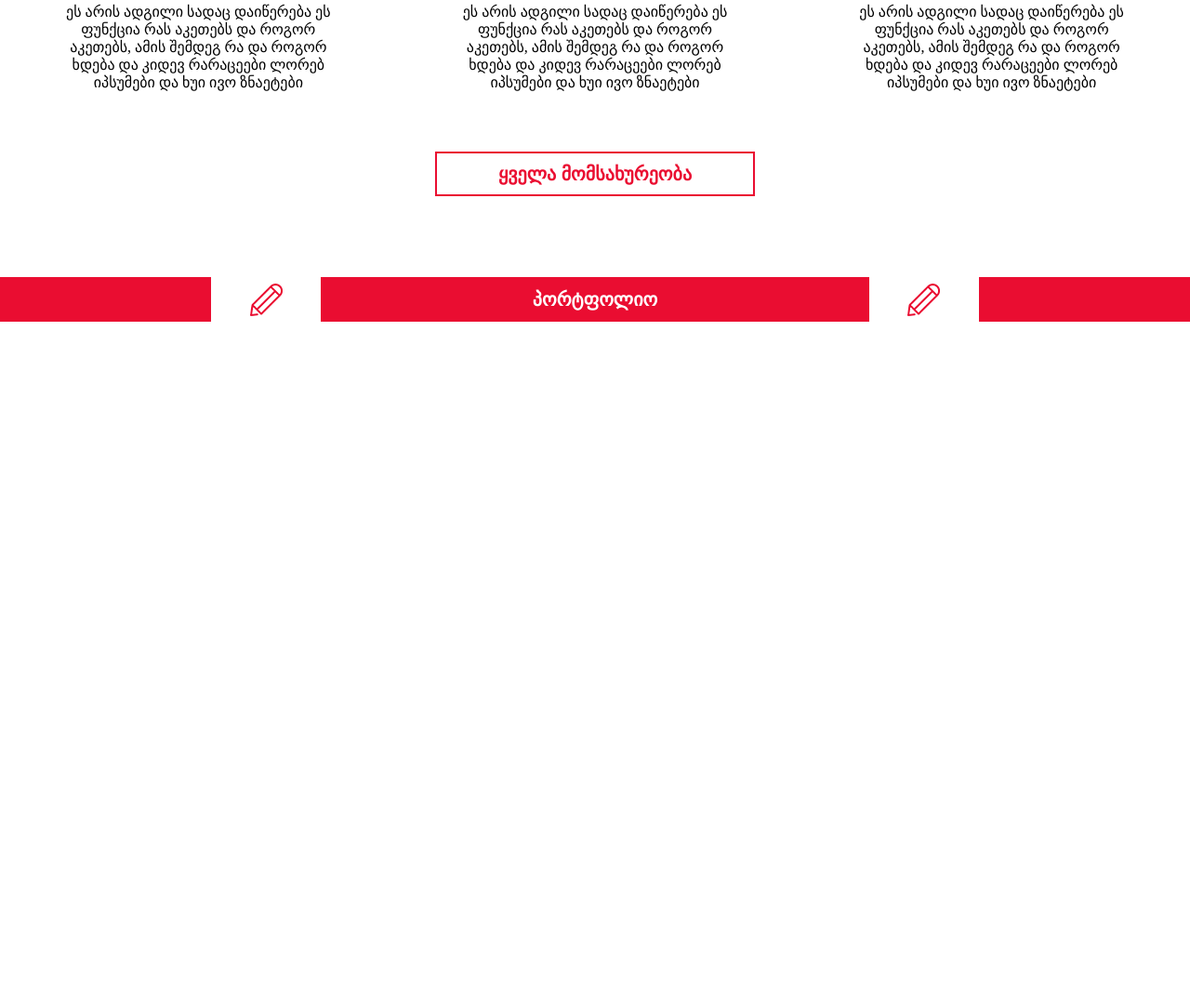
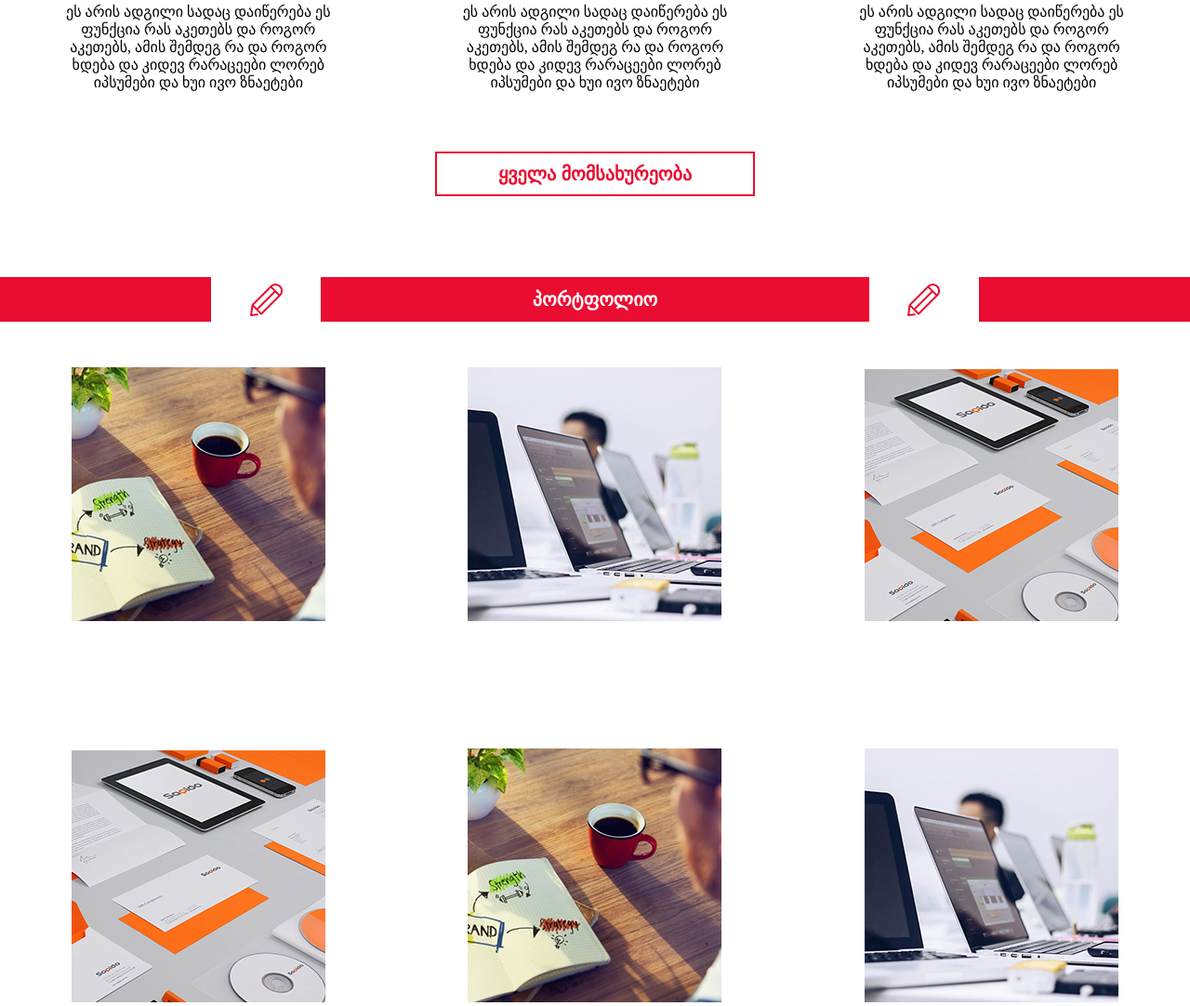
Before and after one commit to jemiks/agencydotcom, a plain HTML site: page index.html in a window 1280 px wide. Shown: the part 1221-2303 px from the top of the page at 93% size. Before the commit the page ends 1567 px from the top, so only its background shows below. Drawn offline with Linux system fonts and the light colour scheme.

Commit message:
html0.3-css0.3

```diff
--- a/index.html
+++ b/index.html
@@ -83,18 +83,38 @@
     </div>
     <div class="content-portfolio">
         <div class="info-services">
-            <div class="portfolio-service">
-
-            </div>
+            <div class="portfolio-service"></div>
             <div class="text-service">
                 <p>პორტფოლიო</p>
             </div>
-            <div class="portfolio-service">
+            <div class="portfolio-service"></div>
+        </div>
+        <div class="portfolio-images">
+            <div class="upper-images">
+                <div class="up-img">
+                    <img src="images/port1.png" alt="">
+                </div>
+                <div class="up-img">
+                    <img src="images/port2.png" alt="">
+                </div>
+                <div class="up-img">
+                    <img src="images/port3.png" alt="">
+                </div>
 
+            </div>
+            <div class="down-images">
+                <div class="down-img">
+                    <img src="images/port3.png" alt="">
+                </div>
+                <div class="down-img">
+                    <img src="images/port1.png" alt="">
+                </div>
+                <div class="down-img">
+                    <img src="images/port2.png" alt="">
+                </div>
             </div>
         </div>
     </div>
 </div>
-</div>
 </body>
 </html>
--- a/styles/style.css
+++ b/styles/style.css
@@ -250,7 +250,7 @@ header {
 }
 
 /*პორტფოლიო*/
-.content-portfolio{
+.content-portfolio {
     margin-top: 87px;
 }
 
@@ -276,12 +276,38 @@ header {
 }
 
 .text-service {
-  display: flex;
+    display: flex;
     align-items: center;
 }
 
-.text-service p{
+.text-service p {
     font-size: 20px;
     font-weight: bold;
     color: #ffffff;
 }
+
+.portfolio-images {
+    margin-top: 49px;
+    display: flex;
+    justify-content: center;
+    flex-direction: column;
+}
+
+.upper-images {
+    display: flex;
+    align-items: center;
+    justify-content: space-around;
+}
+
+.down-images {
+    display: flex;
+    align-items: center;
+    justify-content: space-around;
+    margin-top: 133px;
+
+}
+
+.portfolio-images img {
+    width: 273px;
+    height: 273px;
+}
```
Also changed, not shown: images/loupe1.png (added), images/port1.png (added), images/port2.png (added), images/port3.png (added), images/port4.png (added), images/port5.png (added).
